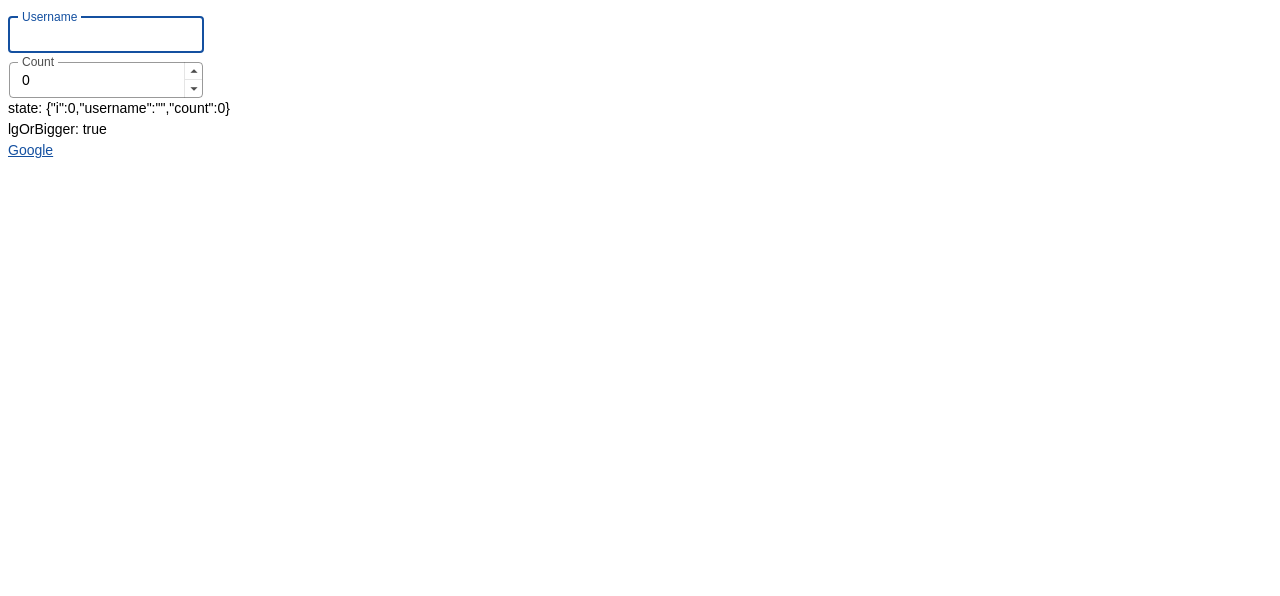
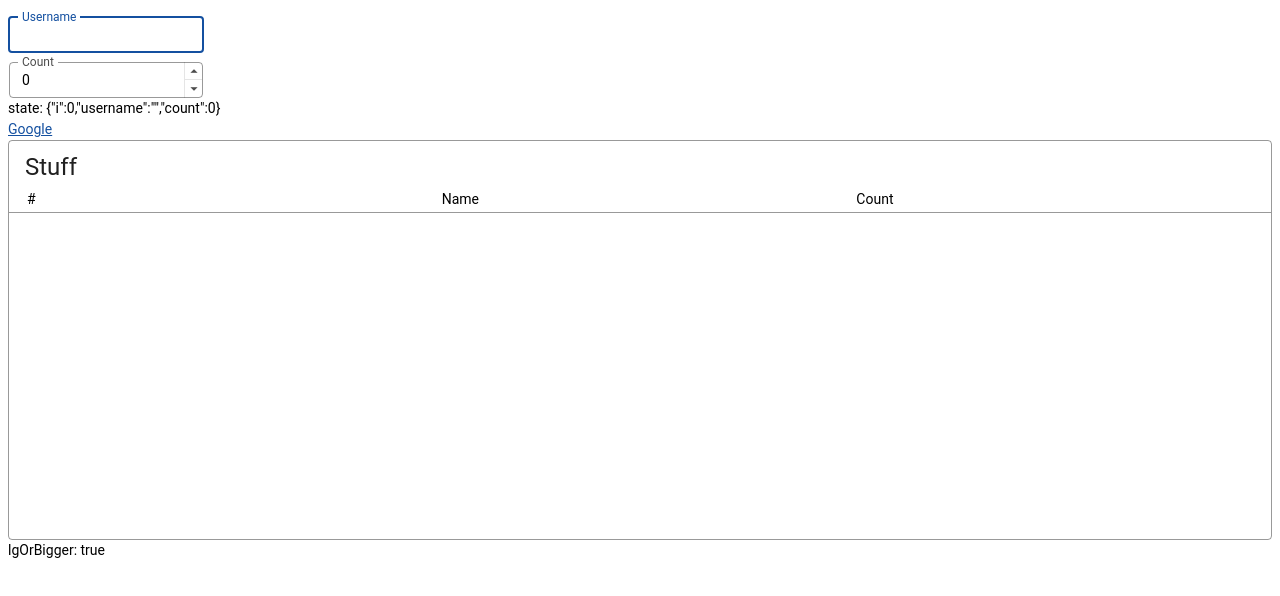
Before and after one commit to Patrolin/jsgui, a plain HTML site: page index.html in a window 1280 px wide. Drawn offline with nearby package versions, Linux system fonts and the light colour scheme.

Commit message:
loadingSpinner, table

```diff
--- a/index.html
+++ b/index.html
@@ -37,18 +37,33 @@
         })
       );
       wrapper.append(span(`state: ${JSON.stringify(state)}`));
+      wrapper.append(span("Google", { href: "" }));
+      const rows = Array(state.i)
+        .fill()
+        .map((_, i) => i);
+      wrapper.append(
+        table({
+          label: "Stuff",
+          rows,
+          columns: [
+            {
+              label: "#",
+              onRender: (props) => span(props.rowIndex + 1),
+            },
+            {
+              label: "Name",
+              onRender: (props) => span(`foo ${props.row}`),
+            },
+            {
+              label: "Count",
+              onRender: (props) => span(props.row),
+            },
+          ],
+        })
+      );
       if (state.i % 2 === 0) {
         wrapper.append(someComponent({ key: "someComponent" }));
       }
-      for (let j = 0; j < state.i; j++) {
-        wrapper.append(span(`foo ${j}`, { key: j }));
-      }
-      wrapper.append(span("Google", { href: "" }));
-      const iconsWrapper = wrapper.append(
-        span("", {
-          fontSize: "big",
-        })
-      );
     });
     const someComponent = makeComponent(function someComponent(_props) {
       const lgOrBigger = this.useMedia({ minWidth: 1200 });
--- a/jsgui.css
+++ b/jsgui.css
@@ -1,11 +1,13 @@
 body {
+  font-family: var(--fontFamily-sans);
   font-size: var(--fontSize-normal);
   color: var(--gray);
-  --fontFamily-sans: sans-serif;
-  --fontFamily-serif: 'Times New Roman', Times, serif;
+  --fontFamily-sans: "Roboto", "Helvetica", "Arial", sans-serif;
+  --fontFamily-serif: Times, 'Times New Roman', serif;
   --fontSize-small: 12px;
   --fontSize-normal: 14px;
   --fontSize-big: 16px;
+  --fontSize-massive: 24px;
   --gray: rgb(0, 0, 0);
   --gray-1: rgba(0, 0, 0, 0.7);
   --gray-2: rgba(0, 0, 0, 0.4);
@@ -23,12 +25,14 @@ body {
   max-width: 100%; /* fix ellipsis */
   box-sizing: border-box;
   line-height: 1.5;
-  font-family: var(--fontFamily-sans);
   transition: color 0.05s;
 }
 span {
   display: inline-block; /* fix ellipsis */
   vertical-align: top; /* fix inline-block */
+}
+a {
+  color: var(--blue);
 }
 .icon {
   font-size: 1.5em;
@@ -40,6 +44,17 @@ span {
 }
 .icon[clickable="true"] {
   cursor: pointer;
+}
+.loadingSpinner {
+  animation: 2s linear 0s infinite normal none running spin-animation;
+}
+@keyframes spin-animation {
+  0% {
+    transform: rotate(0deg);
+  }
+  100% {
+    transform: rotate(360deg);
+  }
 }
 .labeledInput {
   margin: var(--fieldsetMargin);
@@ -119,5 +134,49 @@ span {
   outline: none;
   flex: 1;
   padding-inline: calc(4px + var(--labelMarginLeft)) 9px;
+  font-family: var(--fontFamily-sans);
   font-size: var(--fontSize-normal);
 }
+.table {
+  width: 100%;
+  display: flex;
+  flex-direction: column;
+  justify-content: flex-start;
+  align-items: flex-start;
+  border: var(--tableBorder);
+  border-radius: 4px;
+  --tableBorder: 1px solid var(--gray-2);
+  --labelColor: rgb(0, 0, 0, 0.874);
+  --labelPadding: 8px 0 2px 16px;
+  --rowPadding: 2px 0 2px 18px;
+  --cellPadding: 0 14px 0 0;
+}
+.table[use-max-height="true"] {
+  height: 100%;
+}
+.table[is-loading="true"] {
+  justify-content: center;
+  align-items: center;
+}
+.table .label {
+  padding: var(--labelPadding);
+  font-size: var(--fontSize-massive);
+  color: var(--labelColor);
+}
+.table .row {
+  width: 100%;
+  display: flex;
+  flex-direction: row;
+  justify-content: flex-start;
+  align-items: stretch;
+  border-bottom: var(--tableBorder);
+  padding: var(--rowPadding);
+}
+.table .row.body {
+  font-family: var(--fontFamily-serif);
+  font-size: var(--fontSize-big);
+}
+.table .cell {
+  flex: 1;
+  padding: var(--cellPadding);
+}
--- a/jsgui.js
+++ b/jsgui.js
@@ -2,6 +2,7 @@
 class Component {
   constructor(onRender, onMount, args, key, props) {
     this.name = onRender.name; // string
+    if (!this.name) throw `Function name cannot be empty: ${onRender}`;
     this.args = args // any[]
     this.key = (key != null) ? String(key) : null;
     this.props = props; // Record<string, any>
@@ -116,10 +117,11 @@ function renderRoot(component, parentNode = null) {
     _render(component, component._.parentNode);
   }
 }
-function _render(component, parentNode, isStartNode = true, ownerNames = []) {
+function _render(component, parentNode, isStartNode = true, ownerNames = [], cssVars = {}) {
   // render elements
   const {_, name, args, props, onRender, onMount, _indexedChildCount} = component;
-  const node = onRender.bind(component)(...args, props);
+  let node = onRender.bind(component)(...args, props);
+  if (!(node instanceof Element)) node = null;
   // set prev state
   const prevIndexedChildCount = _.prevIndexedChildCount;
   if (prevIndexedChildCount !== null && (_indexedChildCount !== prevIndexedChildCount)) {
@@ -130,10 +132,21 @@ function _render(component, parentNode, isStartNode = true, ownerNames = []) {
   _.prevComponent = component;
   // append elements
   const {style = {}, className, attribute = {}} = props;
+  if (props.cssVars)
+    cssVars = {...cssVars, ...(props.cssVars ?? {})};
   if (node) {
     for (let [k, v] of Object.entries(style)) {
-      node.style[k] = _addPx(v);
+      if (v != null) {
+        node.style[k] = _addPx(v);
+      }
     }
+    for (let [k, v] of Object.entries(cssVars)) {
+      if (v != null) {
+        console.log(k, v);
+        node.style.setProperty(`--${k}`, _addPx(v));
+      }
+    }
+    cssVars = {};
     if (name !== node.tagName.toLowerCase()) {
       ownerNames = [...ownerNames, name];
     }
@@ -145,7 +158,9 @@ function _render(component, parentNode, isStartNode = true, ownerNames = []) {
         node.classList.add(v);
       }
     } else if (className) {
-      node.classList.add(className);
+      for (let v of className.split(" ")) {
+        if (v) node.classList.add(v);
+      }
     }
     for (let [k, v] of Object.entries(attribute)) {
       node.setAttribute(_camelCaseToKebabCase(k), v);
@@ -178,7 +193,7 @@ function _render(component, parentNode, isStartNode = true, ownerNames = []) {
     child_.root = _.root;
     child_.parent = _;
     child_.gcFlag = _.gcFlag;
-    _render(child, parentNode, isStartNode, ownerNames);
+    _render(child, parentNode, isStartNode, ownerNames, cssVars);
   }
 }
 function _camelCaseToKebabCase(k) {
@@ -202,7 +217,7 @@ function _unloadUnusedComponents(prevComponent, gcFlag) {
   }
 }
 
-// components
+// basic components
 const div = makeComponent(function div(_props) {
   return document.createElement('div');
 });
@@ -214,7 +229,6 @@ const span = makeComponent(function span(text, props) {
   if (fontSize) e.style.fontSize = `var(--fontSize-${fontSize})`;
   if (isLink) {
     e.href = href;
-    e.style.color = `var(--blue)`;
   }
   if (color) e.style.color = `var(--${color})`;
   if (singleLine) {
@@ -240,6 +254,10 @@ const icon = makeComponent(function icon(iconName, props) {
   e.setAttribute("clickable", onClick != null);
   return e;
 });
+const loadingSpinner = makeComponent(function loadingSpinner(props) {
+  this.append(icon("progress_activity", {color: 'blue', ...props}));
+})
+// inputs
 const input = makeComponent(function input(props) {
   const { type = "text", placeholder, value, autoFocus, onKeyDown, onInput, onChange, allowChar, allowString = (value, _prevAllowedValue) => value } = props;
   const state = this.useState({ prevAllowedValue: value ?? '', needFocus: false });
@@ -383,6 +401,43 @@ const numberInput = makeComponent(function numberInput(props) {
   }));
   if (error) this.append(errorMessage(error));
 });
+// table
+const table = makeComponent(function table(props) {
+  // TODO: set minHeight to fit N rows
+  // TODO: actions, filters, search, paging, selection
+  const {label, columns = [], rows = [], isLoading = false, minHeight = 400, useMaxHeight = false} = props;
+  const tableWrapper = this.append(div({
+    attribute: {useMaxHeight, isLoading},
+    style: {minHeight},
+  }));
+  const makeRow = (className) => div({className});
+  const makeCell = (column) => div({
+    className: "cell",
+    style: {flex: column.flex ?? "1 1 0", minWidth: column.minWidth, maxWidth: column.maxWidth},
+  });
+  if (label) {
+    tableWrapper.append(span(label, {className: "label"}))
+  }
+  if (isLoading) {
+    tableWrapper.append(loadingSpinner());
+  } else {
+    const headerWrapper = tableWrapper.append(makeRow("row header"));
+    for (let columnIndex = 0; columnIndex < columns.length; columnIndex++) {
+      const column = columns[columnIndex];
+      const cellWrapper = headerWrapper.append(makeCell(column));
+      cellWrapper.append(span(column.label));
+    }
+    for (let rowIndex = 0; rowIndex < rows.length; rowIndex++) {
+      let row = rows[rowIndex];
+      const rowWrapper = tableWrapper.append(makeRow("row body"));
+      for (let columnIndex = 0; columnIndex < columns.length; columnIndex++) {
+        let column = columns[columnIndex];
+        const cellWrapper = rowWrapper.append(makeCell(column));
+        cellWrapper.append(column.onRender({row, rowIndex, column, columnIndex}));
+      }
+    }
+  }
+})
 /*
 TODO: documentation
   div({...})
@@ -403,7 +458,6 @@ TODO: documentation
 */
 // TODO: more input components (button, radio, checkbox/switch, select, date/date range input, file input)
 // TODO: tooltips, badges, dialogs, loading spinners
-// TODO: flexbox table
 // TODO: history api
 // TODO: snackbar api
 // TODO: https://developer.mozilla.org/en-US/docs/Web/API/Popover_API ?
```
